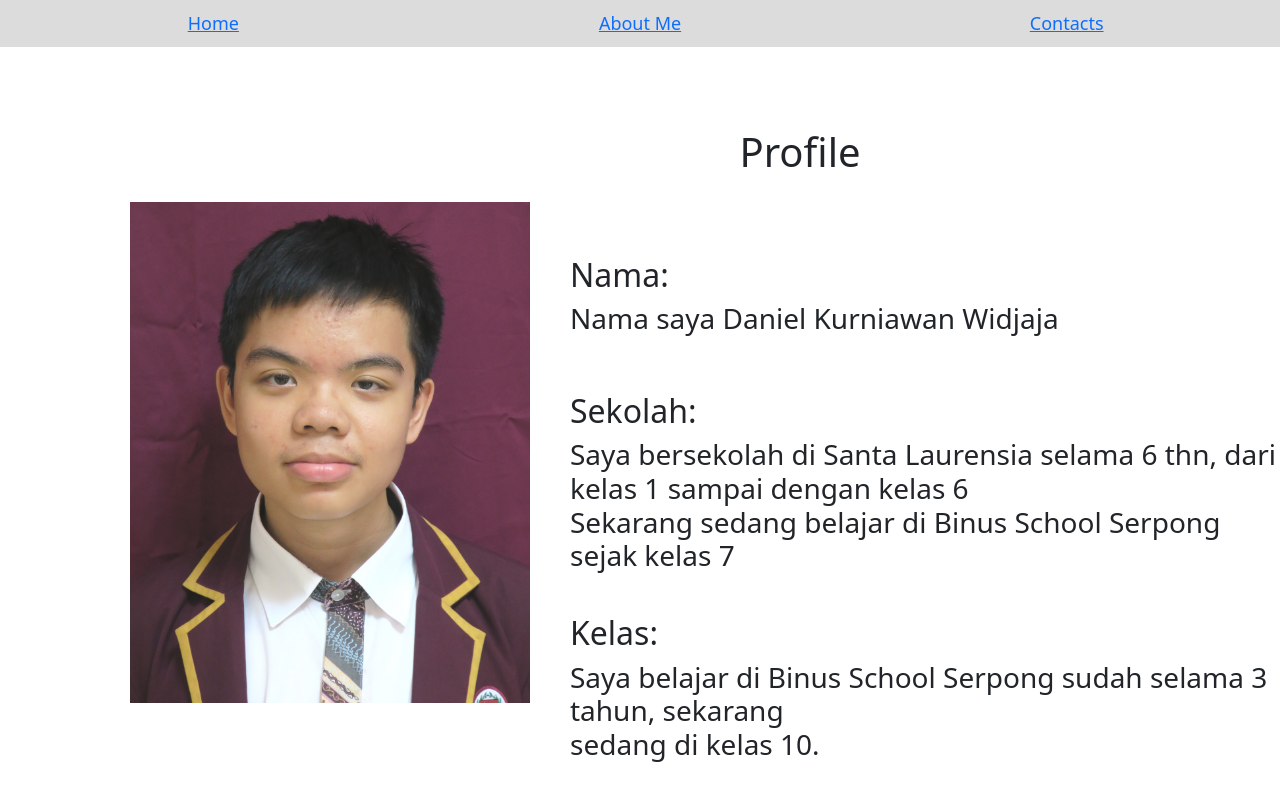
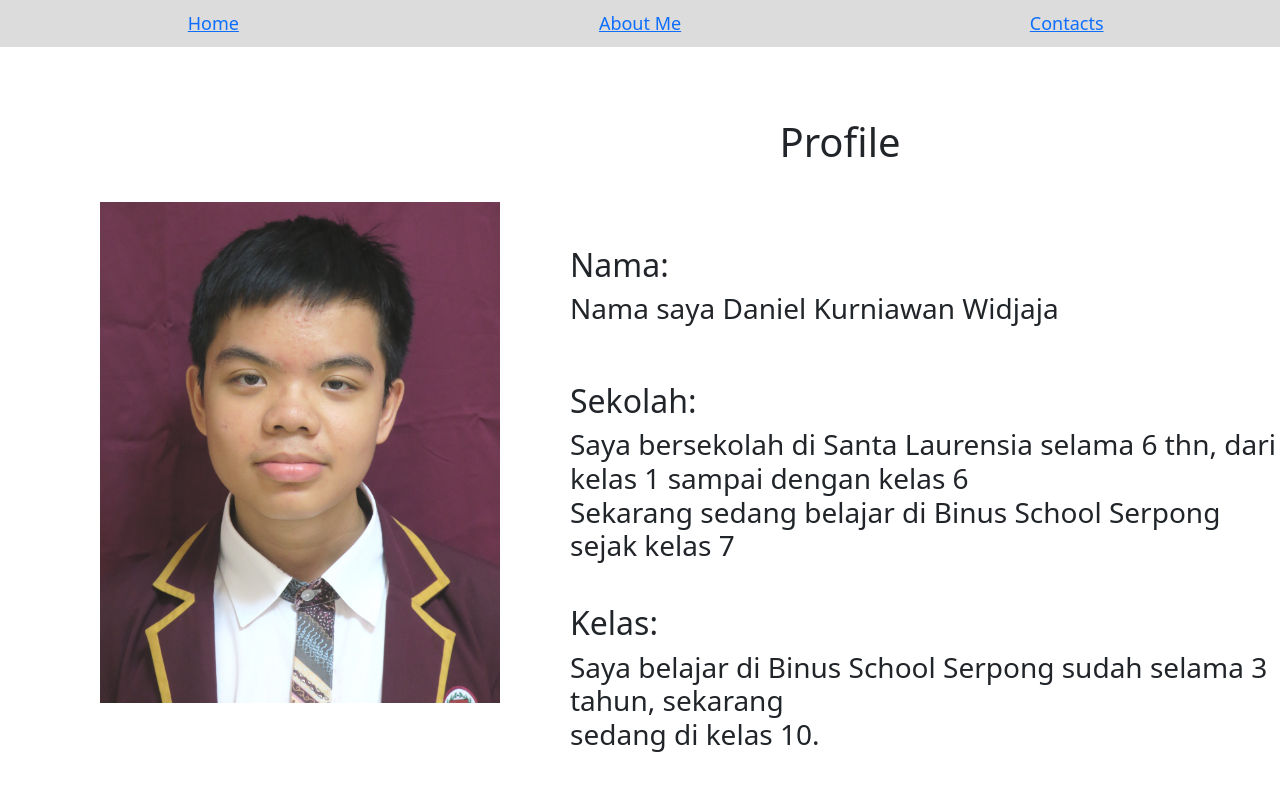
Before and after one commit to danielKW8/danielKW8.github.io, a plain HTML site: page index.html in a window 1280 px wide. Shown: the top 800 px of the page. Drawn offline with nearby package versions, Linux system fonts and the light colour scheme.

Commit message:
fixed margin

```diff
--- a/index.css
+++ b/index.css
@@ -21,7 +21,7 @@
 
 .profileImg{
     float: left;
-    margin-left: 130px;
+    margin-left: 100px;
     margin-top: 130px;
 }
 
@@ -31,8 +31,8 @@ body{
 
 .profile{
     text-align: center;
-    padding-top: 40px;
-    padding-right: 210px;
+    padding-top:30px;
+    padding-right: 100px;
 }
 
 .profileInfo{
--- a/index.html
+++ b/index.html
@@ -61,7 +61,7 @@
                     <h3>Nama saya Daniel Kurniawan Widjaja,<br>
                     saya tinggal di Tangerang dan berusia
                     15 tahun.
-                    Saya mempunyai beberapa hobi
+                    Saya mempunyai<br> beberapa hobi
                     seperti rock climbing, robotik, dll.<br>
                     (pokoknya yg terkait dengan olahraga...).<br>
                     Saya belajar di Binus School Serpong dan <br>
```
